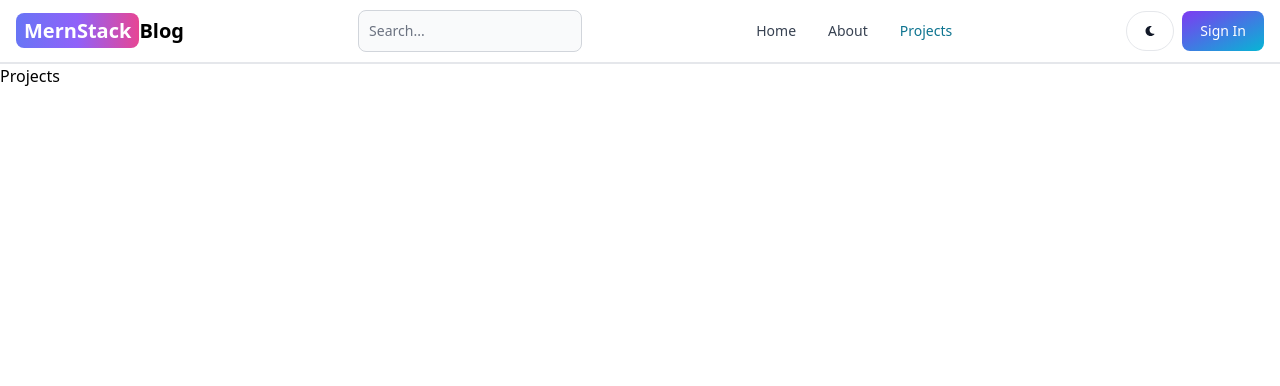
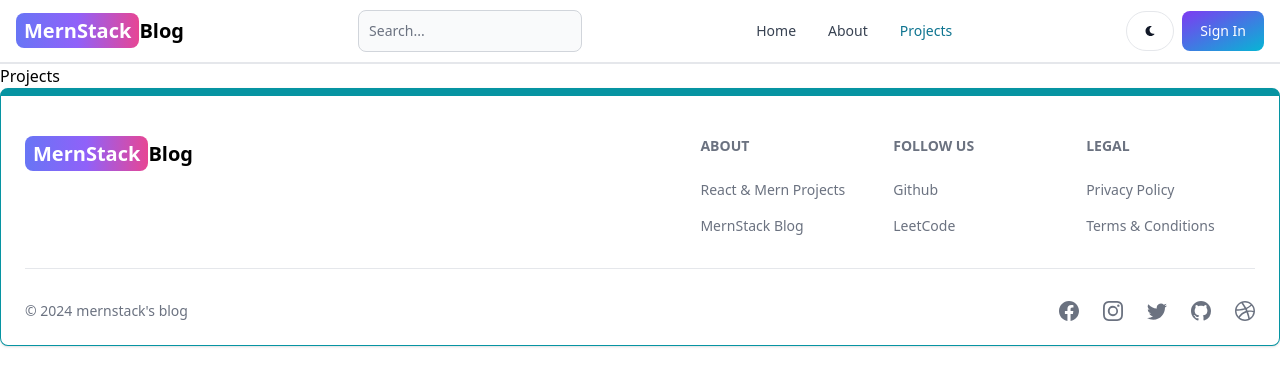
Before and after one commit to kumarshrivastav/mern-bloging, a React (Vite) app in the folder client/: page /projects in a window 1280 px wide. Shown: the top 386 px of the page. Built offline with nearby package versions, Linux system fonts and the light colour scheme.

Commit message:
created and added Footer component

```diff
--- a/client/src/App.jsx
+++ b/client/src/App.jsx
@@ -5,6 +5,7 @@
 import SignUp from "./pages/SignUp"
 import Dashboard from "./pages/Dashboard"
 import Header from "./components/Header"
+import FooterCom from "./components/Footer"
 import Projects from "./pages/Projects"
 
 function App() {
@@ -19,6 +20,7 @@
       <Route path="/dashboard" element={<Dashboard/>}/>
       <Route path="/projects" element={<Projects/>}/>
     </Routes>
+    <FooterCom/>
     </BrowserRouter>
 
   )
--- /dev/null
+++ b/client/src/components/Footer.jsx
@@ -0,0 +1,77 @@
+import { Footer } from "flowbite-react";
+import React from "react";
+import { Link } from "react-router-dom";
+import {BsFacebook,BsInstagram,BsTwitter,BsGithub,BsDribbble} from "react-icons/bs"
+const FooterCom = () => {
+  return (
+    <Footer container className="border border-t-8 border-teal-500">
+      <div className="w-full max-w-7xl mx-auto">
+        <div className="grid w-full justify-between sm:flex md:grid-cols-1">
+          <div className="mt-5 ">
+            <Link
+              to="/"
+              className="self-center whitespace-nowrap text-lg sm:text-xl font-semibold dark:text-white"
+            >
+              <span className="px-2 py-1 bg-gradient-to-r from-indigo-500 via-purple-500 to-pink-500 rounded-lg text-white">
+                MernStack
+              </span>
+              Blog
+            </Link>
+          </div>
+          <div className="grid grid-cols-2 gap-8 mt-4 sm:grid-cols-3 sm:gap-6">
+            <div>
+              <Footer.Title title="About" />
+              <Footer.LinkGroup col>
+                <Footer.Link target="_blank" rel="noopener noreferrer">
+                  React & Mern Projects
+                </Footer.Link>
+                <Footer.Link
+                  target="_blank"
+                  href="/about"
+                  rel="noopener noreferrer"
+                >
+                  MernStack Blog
+                </Footer.Link>
+              </Footer.LinkGroup>
+            </div>
+            <div>
+              <Footer.Title title="Follow us" />
+              <Footer.LinkGroup col>
+                <Footer.Link
+                  target="_blank"
+                  href="https://www.github.com/kumarshrivstav"
+                  rel="noopener noreferrer"
+                >
+                  Github
+                </Footer.Link>
+                <Footer.Link target="_blank" href="#" rel="noopener noreferrer">
+                  LeetCode
+                </Footer.Link>
+              </Footer.LinkGroup>
+            </div>
+            <div>
+              <Footer.Title title="Legal" />
+              <Footer.LinkGroup col>
+                <Footer.Link href="#">Privacy Policy</Footer.Link>
+                <Footer.Link href="#">Terms &amp; Conditions</Footer.Link>
+              </Footer.LinkGroup>
+            </div>
+          </div>
+        </div>
+        <Footer.Divider/>
+        <div className="w-full sm:flex sm:items-center sm:justify-between">
+            <Footer.Copyright href="#" by="mernstack's blog" year={new Date().getFullYear()}/>
+            <div className="flex gap-6 sm:mt-0 mt-4 sm:justify-center">
+                <Footer.Icon href="#" icon={BsFacebook}/>
+                <Footer.Icon href="#" icon={BsInstagram}/>
+                <Footer.Icon href="#" icon={BsTwitter}/>
+                <Footer.Icon href="#" icon={BsGithub}/>
+                <Footer.Icon href="#" icon={BsDribbble}/>
+            </div>
+        </div>
+      </div>
+    </Footer>
+  );
+};
+
+export default FooterCom;
```
